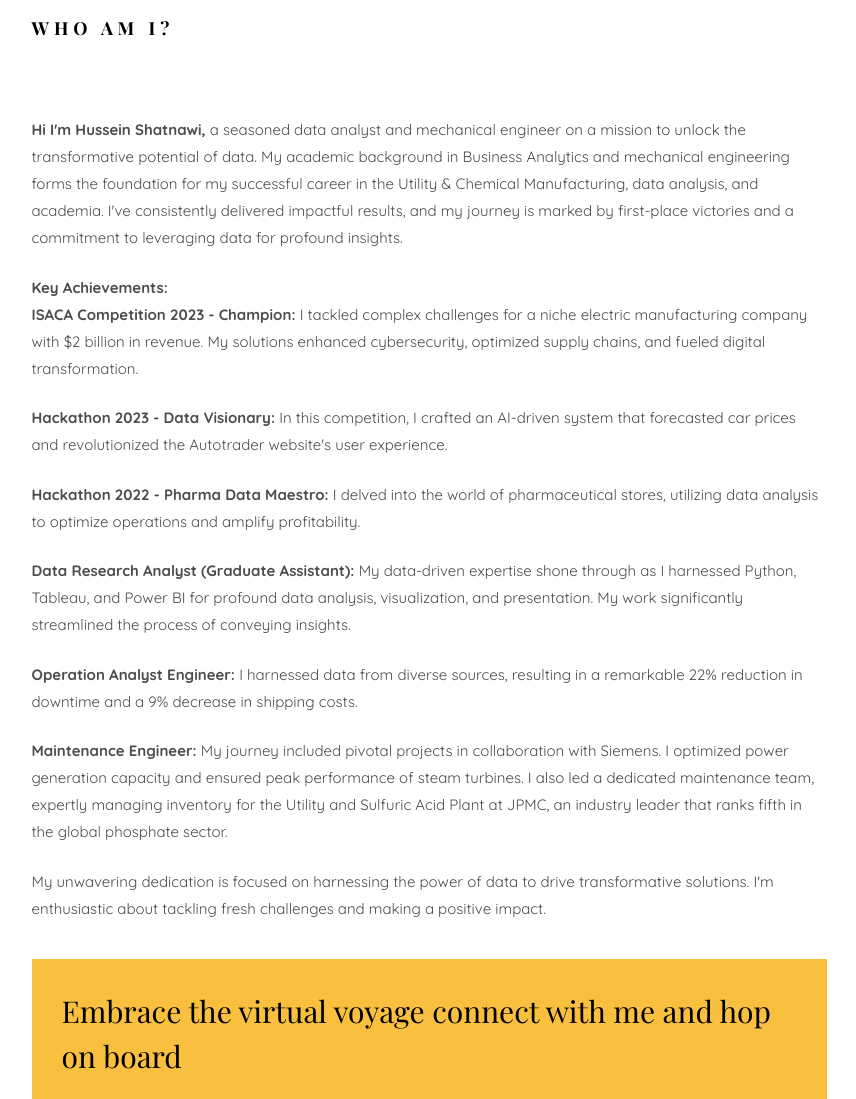
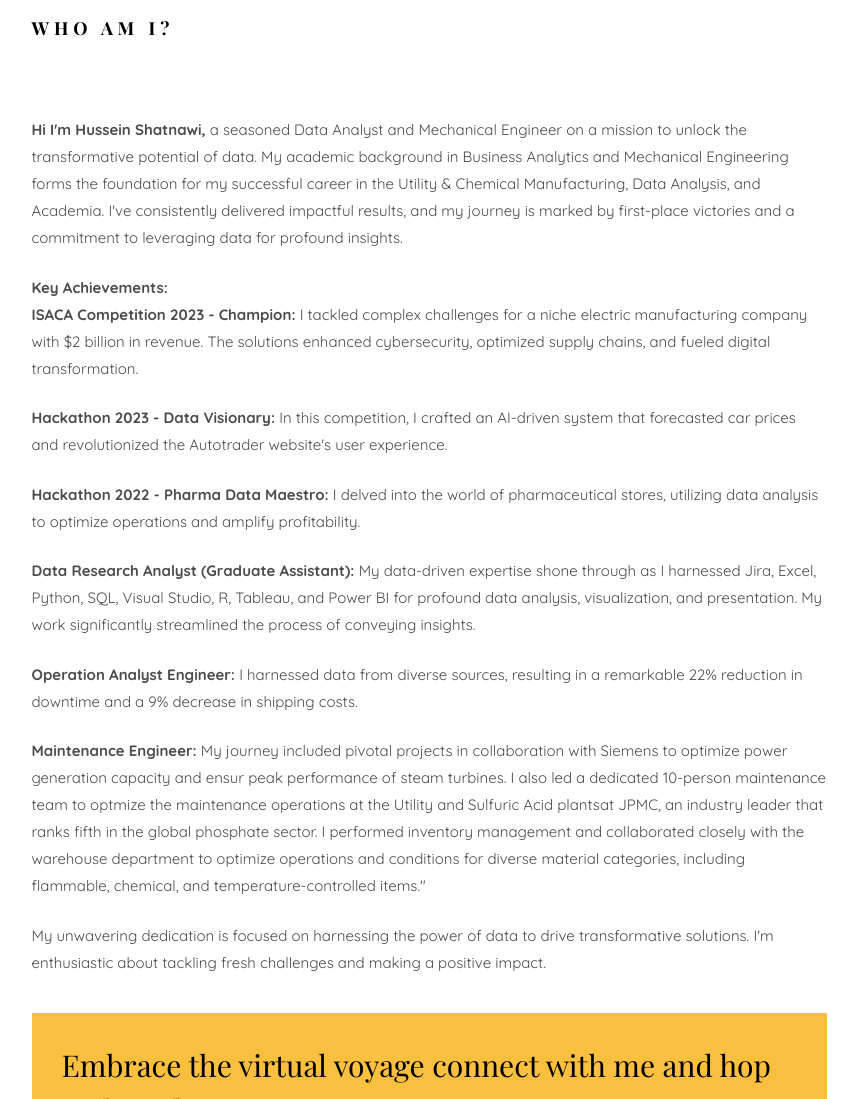
Before and after one commit to HusseinShatnawi/HusseinShatnawi.github.io, a plain HTML site: page index.html in a window 1280 px wide. Shown: the part 1031-2130 px from the top of the page, without its empty margins (361-1217 px from the left). Drawn offline with nearby package versions, Linux system fonts and the light colour scheme; files whose address does not match are found by name; a web font is replaced by a local one.

Commit message:
Update index.html

```diff
--- a/index.html
+++ b/index.html
@@ -144,19 +144,19 @@
 										<div class="about-desc">
 											<span class="heading-meta">About Me</span>
 											<h2 class="colorlib-heading">Who Am I?</h2>
-											<p><strong>Hi I'm Hussein Shatnawi,</strong> a seasoned data analyst and
-												mechanical engineer on a mission to unlock
+											<p><strong>Hi I'm Hussein Shatnawi,</strong> a seasoned Data Analyst and
+												Mechanical Engineer on a mission to unlock
 												the transformative potential of data. My academic background in Business
-												Analytics and mechanical engineering forms the foundation for my
-												successful career in the Utility & Chemical Manufacturing, data
-												analysis,
-												and academia. I've consistently delivered impactful results, and my
+												Analytics and Mechanical Engineering forms the foundation for my
+												successful career in the Utility & Chemical Manufacturing, Data
+												Analysis,
+												and Academia. I've consistently delivered impactful results, and my
 												journey is marked by first-place victories and a commitment to
 												leveraging data for profound insights.</p>
 											<strong>Key Achievements:</strong>
 											<p><strong>ISACA Competition 2023 - Champion: </strong>I tackled complex
 												challenges for a niche electric manufacturing company with $2 billion in
-												revenue. My solutions enhanced cybersecurity, optimized supply chains,
+												revenue. The solutions enhanced cybersecurity, optimized supply chains,
 												and fueled digital transformation.</p>
 
 											<p><strong>Hackathon 2023 - Data Visionary: </strong>In this competition, I
@@ -166,18 +166,17 @@
 												world of pharmaceutical stores, utilizing data analysis to optimize
 												operations and amplify profitability.</p>
 											<p><strong>Data Research Analyst (Graduate Assistant): </strong>My
-												data-driven expertise shone through as I harnessed Python, Tableau, and
+												data-driven expertise shone through as I harnessed Jira, Excel, Python, SQL, Visual Studio, R, Tableau, and
 												Power BI for profound data analysis, visualization, and presentation. My
 												work significantly streamlined the process of conveying insights.</p>
 											<p><strong>Operation Analyst Engineer: </strong>I harnessed data from
 												diverse sources, resulting in a remarkable 22% reduction in downtime and
 												a 9% decrease in shipping costs.</p>
 											<p><strong>Maintenance Engineer: </strong>My journey included pivotal
-												projects in collaboration with Siemens. I optimized power generation
-												capacity and ensured peak performance of steam turbines. I also led a
-												dedicated maintenance team, expertly managing inventory for the Utility
-												and Sulfuric Acid Plant at JPMC, an industry leader that ranks fifth in
-												the global phosphate sector.</p>
+												projects in collaboration with Siemens to optimize power generation
+												capacity and ensur peak performance of steam turbines. I also led a
+												dedicated 10-person maintenance team to optmize the maintenance operations at the Utility and Sulfuric Acid plantsat JPMC, an industry leader that ranks fifth in
+												the global phosphate sector. I performed inventory management and collaborated closely with the warehouse department to optimize operations and conditions for diverse material categories, including flammable, chemical, and temperature-controlled items." </p>
 											<p>My unwavering dedication is focused on harnessing the power of data to
 												drive transformative solutions. I'm enthusiastic about tackling fresh
 												challenges and making a positive impact.</p>
```
